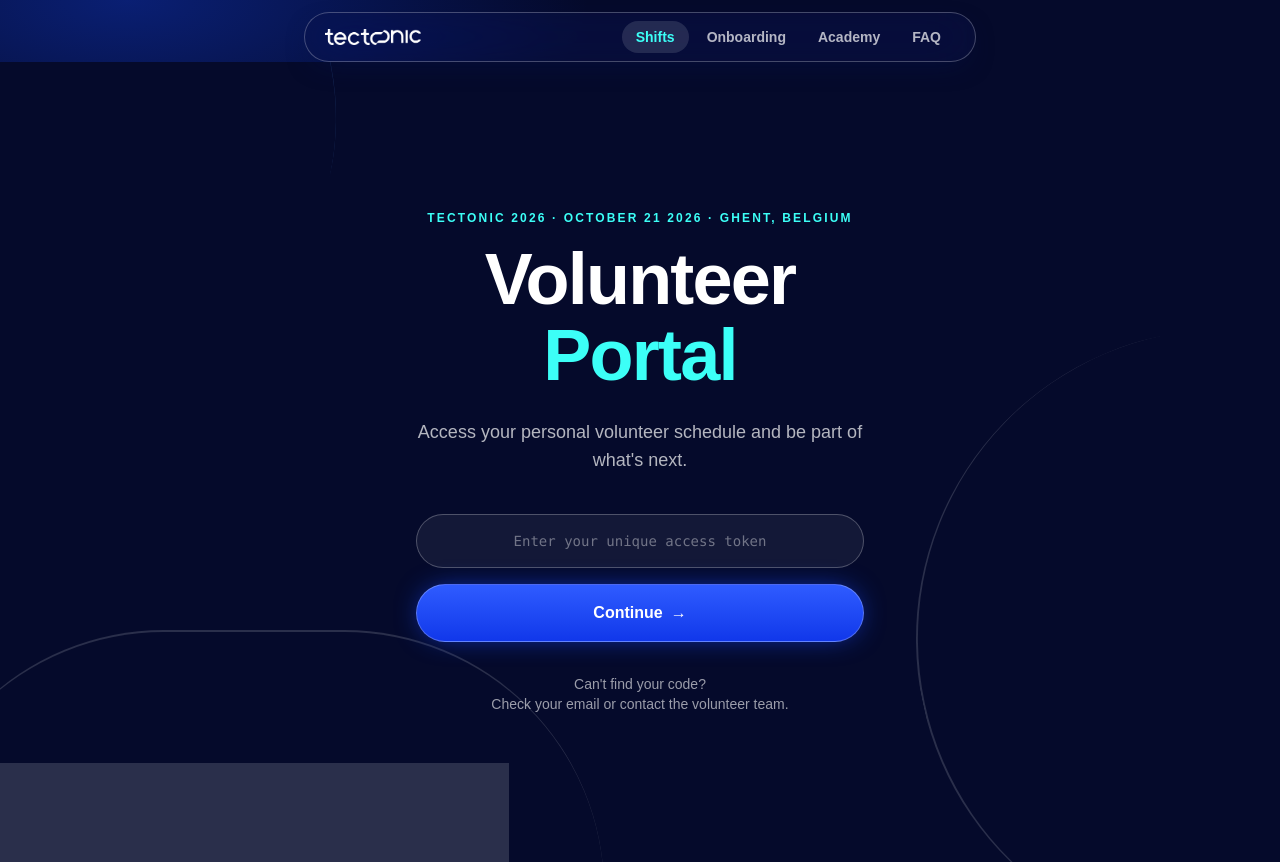
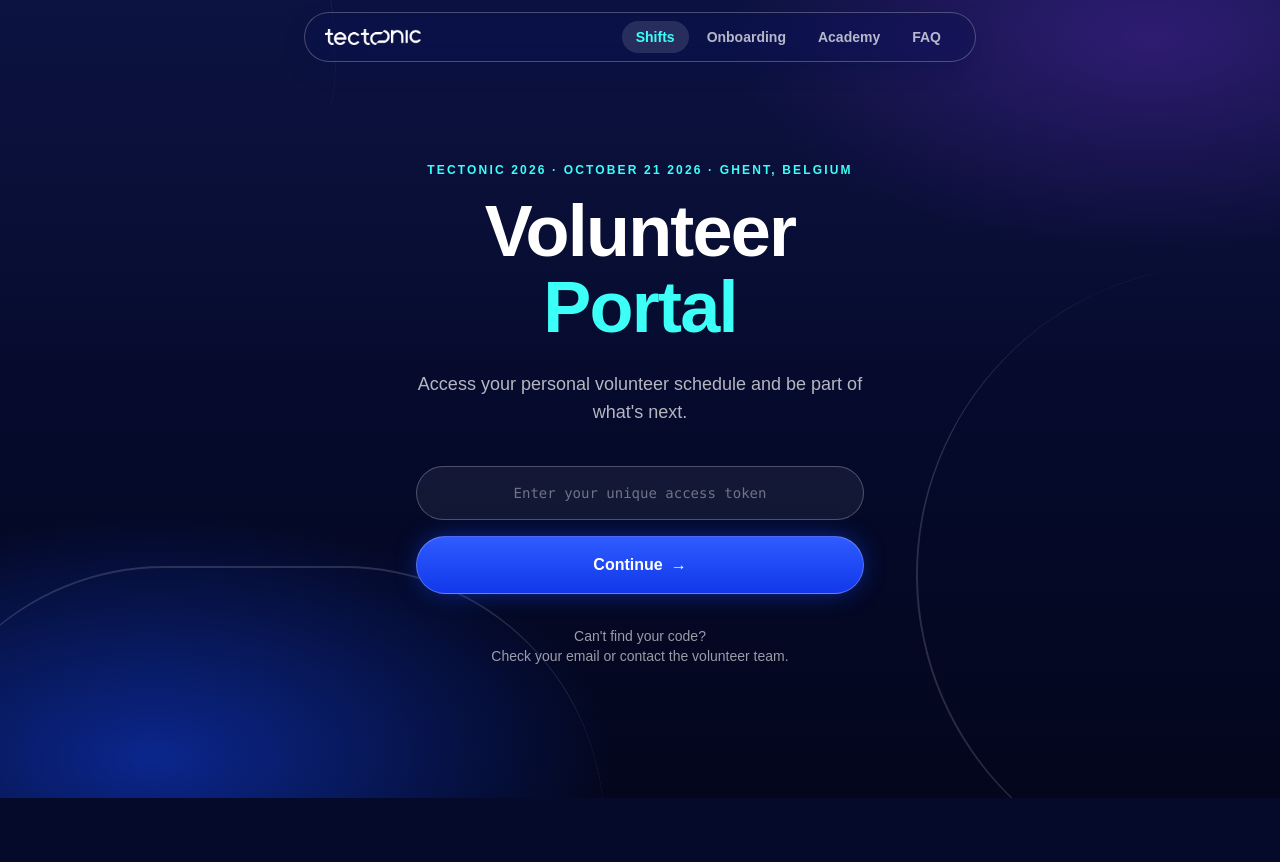
Before and after one commit to tectonicconf/planningstool, a Next.js app: page / in a window 1280 px wide. After the commit the page ends 800 px from the top, so only its background shows below. Built offline with nearby package versions, Linux system fonts and the light colour scheme; no server answers; a web font is replaced by a local one.

Commit message:
update background and banner

```diff
--- a/src/app/(portal)/academy/page.tsx
+++ b/src/app/(portal)/academy/page.tsx
@@ -29,7 +29,16 @@ function Card({ title, body }: { title: string; body: string }) {
 
 export default function AcademyPage() {
   return (
-    <div className="relative min-h-screen overflow-hidden bg-[#050A2B] px-6 py-10 text-white">
+    <div className="relative min-h-screen overflow-hidden bg-[#050A2B] px-6 pt-24 pb-10 text-white">
+      <div
+        className="pointer-events-none absolute inset-0"
+        style={{
+          background:
+            "radial-gradient(ellipse 60% 40% at 10% 0%, rgba(17,65,233,0.38), transparent 60%)," +
+            "radial-gradient(ellipse 50% 35% at 100% 60%, rgba(118,49,220,0.22), transparent 60%)",
+        }}
+      />
+
       <div className="relative mx-auto flex max-w-2xl flex-col gap-12">
         <header>
           <p className="text-xs font-bold uppercase tracking-[0.18em] text-cyan-300">
--- a/src/app/(portal)/faq/page.tsx
+++ b/src/app/(portal)/faq/page.tsx
@@ -24,7 +24,7 @@ export default function FaqPage() {
   }, [query, category]);
 
   return (
-    <div className="min-h-screen bg-[#050A2B] px-6 py-10 text-white">
+    <div className="min-h-screen bg-[#050A2B] px-6 pt-24 pb-10 text-white">
       <div className="mx-auto max-w-2xl">
         <h1 className="text-3xl font-bold">FAQ</h1>
         <p className="mt-2 text-white/70">
--- a/src/app/(portal)/onboarding/page.tsx
+++ b/src/app/(portal)/onboarding/page.tsx
@@ -177,7 +177,16 @@ function Check() {
 
 export default function OnboardingPage() {
   return (
-    <div className="relative min-h-screen overflow-hidden bg-[#050A2B] px-6 py-10 text-white">
+    <div className="relative min-h-screen overflow-hidden bg-[#050A2B] px-6 pt-24 pb-10 text-white">
+      <div
+        className="pointer-events-none absolute inset-0"
+        style={{
+          background:
+            "radial-gradient(ellipse 60% 40% at 10% 0%, rgba(17,65,233,0.38), transparent 60%)," +
+            "radial-gradient(ellipse 50% 35% at 100% 60%, rgba(118,49,220,0.22), transparent 60%)",
+        }}
+      />
+
       <div className="relative mx-auto flex max-w-2xl flex-col gap-12">
         {/* Hero */}
         <header>
--- a/src/app/(portal)/page.tsx
+++ b/src/app/(portal)/page.tsx
@@ -46,13 +46,24 @@ export default function Home() {
 
   return (
     <div className="relative flex min-h-screen flex-col overflow-hidden bg-[#050A2B] font-sans text-white">
+      {/* ambient glow */}
+      <div
+        className="pointer-events-none absolute inset-0"
+        style={{
+          background:
+            "radial-gradient(ellipse 60% 50% at 12% 95%, rgba(17,65,233,0.55), transparent 60%)," +
+            "radial-gradient(ellipse 55% 45% at 90% 5%, rgba(118,49,220,0.32), transparent 60%)," +
+            "linear-gradient(180deg, #0D1341 0%, #050A2B 55%, #03061C 100%)",
+        }}
+      />
+
       {/* decorative curved plate lines */}
       <div className="pointer-events-none absolute -left-56 -top-56 h-[560px] w-[560px] rotate-12 rounded-full border-t-2 border-blue-400/25" />
       <div className="pointer-events-none absolute -right-64 top-1/3 h-[620px] w-[620px] -rotate-12 rounded-full border-l-2 border-white/15" />
       <div className="pointer-events-none absolute -bottom-72 -left-24 h-[520px] w-[700px] rounded-full border-t-2 border-white/15" />
 
       {/* main */}
-      <main className="relative z-10 flex flex-1 flex-col items-center justify-center px-6 py-16 text-center">
+      <main className="relative z-10 flex flex-1 flex-col items-center justify-center px-6 pt-24 pb-16 text-center">
         <p className="mb-4 text-xs font-bold uppercase tracking-[0.18em] text-cyan-300">
           TECTONIC 2026 · OCTOBER 21 2026 · GHENT, BELGIUM
         </p>
--- a/src/app/(portal)/shift/[token]/loading.tsx
+++ b/src/app/(portal)/shift/[token]/loading.tsx
@@ -1,6 +1,15 @@
 export default function ShiftLoading() {
   return (
     <div className="relative flex min-h-screen flex-col items-center justify-center overflow-hidden bg-[#050A2B] font-sans text-white">
+      <div
+        className="pointer-events-none absolute inset-0"
+        style={{
+          background:
+            "radial-gradient(ellipse 60% 50% at 12% 95%, rgba(17,65,233,0.55), transparent 60%)," +
+            "radial-gradient(ellipse 55% 45% at 90% 5%, rgba(118,49,220,0.32), transparent 60%)," +
+            "linear-gradient(180deg, #0D1341 0%, #050A2B 55%, #03061C 100%)",
+        }}
+      />
       <div className="relative z-10 flex flex-col items-center gap-4">
         <div className="h-10 w-10 animate-spin rounded-full border-2 border-blue-300/30 border-t-blue-300" />
         <p className="text-sm font-bold uppercase tracking-[0.18em] text-cyan-300">
--- a/src/app/(portal)/shift/[token]/not-found.tsx
+++ b/src/app/(portal)/shift/[token]/not-found.tsx
@@ -3,6 +3,16 @@ import Link from "next/link";
 export default function ShiftNotFound() {
   return (
     <div className="relative flex min-h-screen flex-col items-center justify-center overflow-hidden bg-[#050A2B] px-6 text-center font-sans text-white">
+      <div
+        className="pointer-events-none absolute inset-0"
+        style={{
+          background:
+            "radial-gradient(ellipse 60% 50% at 12% 95%, rgba(17,65,233,0.55), transparent 60%)," +
+            "radial-gradient(ellipse 55% 45% at 90% 5%, rgba(118,49,220,0.32), transparent 60%)," +
+            "linear-gradient(180deg, #0D1341 0%, #050A2B 55%, #03061C 100%)",
+        }}
+      />
+
       <div className="relative z-10 flex flex-col items-center">
         <p className="mb-4 text-sm font-bold uppercase tracking-[0.18em] text-cyan-300">
           TECTONIC 2026
--- a/src/app/globals.css
+++ b/src/app/globals.css
@@ -20,10 +20,7 @@
 }
 
 body {
-  background:
-    radial-gradient(ellipse 60% 40% at 10% 0%, rgba(17, 65, 233, 0.38), transparent 60%),
-    var(--background);
-  background-repeat: no-repeat;
+  background: var(--background);
   color: var(--foreground);
   font-family: var(--font-sans);
   font-stretch: 90%;
--- a/src/components/PortalNav.tsx
+++ b/src/components/PortalNav.tsx
@@ -47,7 +47,7 @@ export function PortalNav() {
   }
 
   return (
-    <header className="sticky top-0 z-30 px-4 pt-3">
+    <header className="sticky top-0 z-30 px-4 pt-3 -mt-16">
       <div className="mx-auto flex max-w-2xl items-center justify-between gap-3 rounded-full border border-white/25 bg-[#0D1341]/45 px-5 py-2 shadow-[0_9px_28px_-12px_rgba(4,16,72,0.8)] backdrop-blur-xl backdrop-saturate-150">
         {/* Dropped below the sm breakpoint so the tabs have room to breathe
             on phone-width screens instead of forcing a horizontal scroll. */}
--- a/src/components/ShiftDashboard.tsx
+++ b/src/components/ShiftDashboard.tsx
@@ -133,7 +133,7 @@ export function ShiftDashboard({
   }
 
   return (
-    <div className="min-h-screen bg-[#050A2B] px-6 py-12 text-white">
+    <div className="min-h-screen bg-[#050A2B] px-6 pt-20 pb-12 text-white">
       <div className="mx-auto max-w-2xl">
         <h1 className="text-3xl font-bold">Hi {firstName} 👋</h1>
         <p className="mt-2 text-white/70">
```
